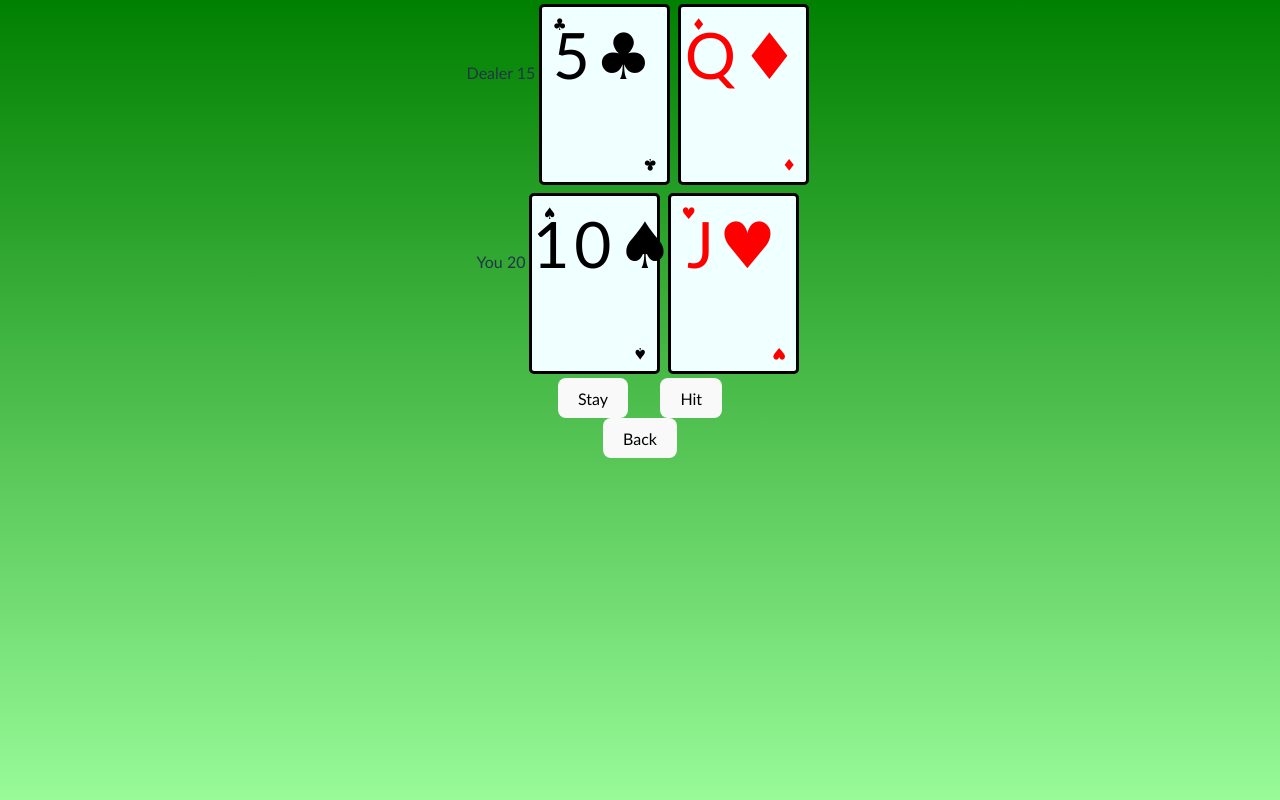
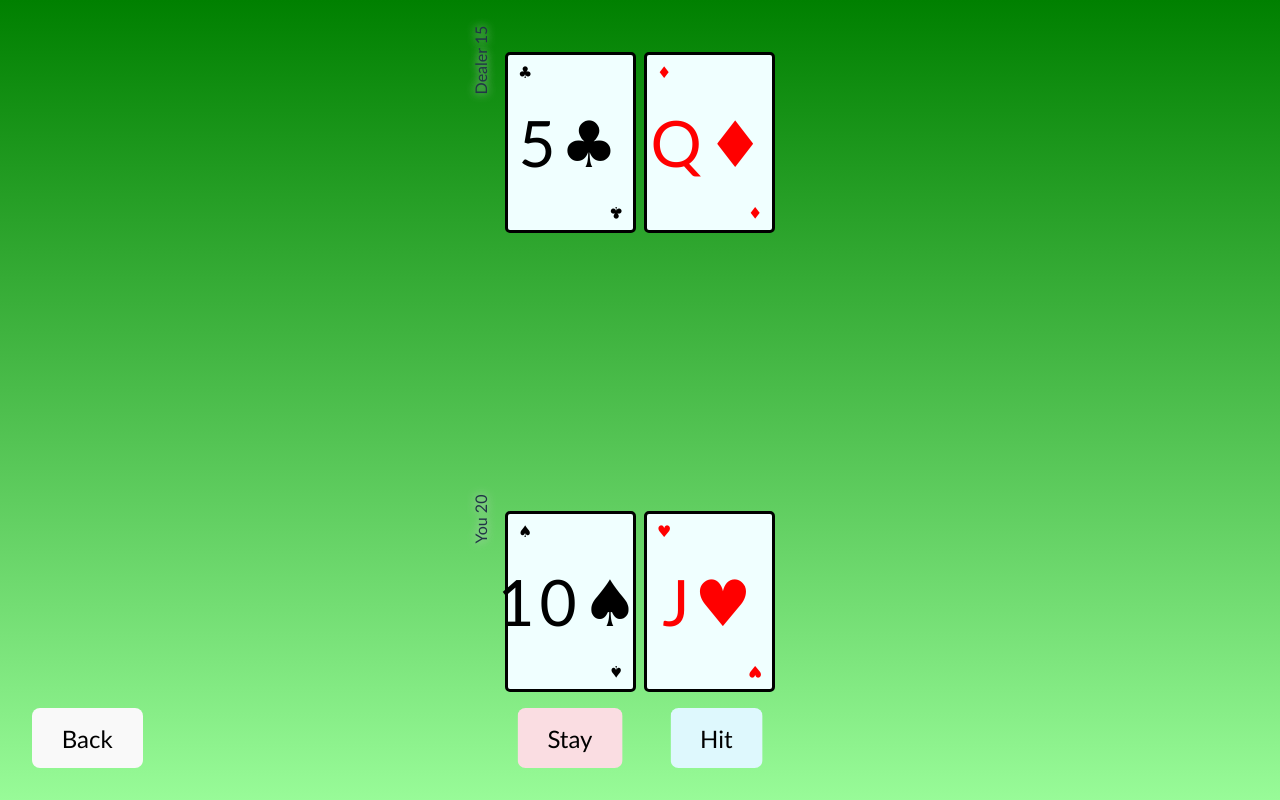
Before and after one commit to jobbol/blackjack, a React (Vite) app: page / in a window 1280 px wide. Both pictures are taken after a click on the button "Multiplayer". Built offline with nearby package versions, Linux system fonts and the light colour scheme.

Commit message:
Added card backing

```diff
--- a/src/items/Card.tsx
+++ b/src/items/Card.tsx
@@ -5,7 +5,7 @@ export interface typeCard {
 
 }
 
-export default function Card ({suit, rank}: {suit: string, rank: string}) {
+export default function Card ({suit, rank, isDown}: {suit: string, rank: string, isDown: boolean}) {
     const suitsShort = {
         'D': '♦',
         'H': '♥',
@@ -23,13 +23,23 @@ export default function Card ({suit, rank}: {suit: string, rank: string}) {
     const color = suitToColor[suit as keyof typeof suitToColor];
     suit = suitsShort[suit as keyof typeof suitsShort];
 
+    if (isDown) {
+        return (
+            <div>
+                <div className="card face-down">
+                    <div className="inner-border">&nbsp;</div>
+                </div>
+            </div>
+        );
+    }
+
     return (
-        <div className={"card " + color}>
-            <div className="corner tl">{suit}</div>
-            {/* <div className="corner tr">{rank}<br/>{suit}</div>
-            <div className="corner bl">{rank}<br/>{suit}</div> */}
-            <div className="corner br">{suit}</div>
-            <div className="center">{rank}{suit}</div>
+        <div>
+            <div className={"card " + color}>
+                <div className="corner tl">{suit}</div>
+                <div className="corner br">{suit}</div>
+                <div className="center">{rank}{suit}</div>
+            </div>
         </div>
     );
 }
--- a/src/pages/Game.css
+++ b/src/pages/Game.css
@@ -1,14 +1,85 @@
-.hand > div {
-    display: inline-block;
-}
-
-body {
+main#game {
     background-image: linear-gradient(green, palegreen);
 }
 
-button.back {
+.hand > div,
+.hand > span {
+    float: left;
+}
+
+.hand span {
+    width: 55px;
+}
+
+.hand {
+    position: absolute;
+    left: 50%;
+    transform: translateX(-50%);
+    margin: 3rem 0;
+}
+
+.hand-self {
+    bottom: 7%;
+}
+
+.hand-opponent {
+    top: 0;
+}
+
+
+
+.hand span{
+    position: absolute;
+    text-shadow: 0 0 10px lightgray;
+    left: -60px;
+    width: 80px;
+    top: 0;
+    transform: rotate(-90deg);
+}
+
+
+
+/* .hand-self::before{
+    content: 'You';
+    position: absolute;
+    left: -30px;
+    top: 0;
+    transform: rotate(-90deg);
+}
+
+
+.hand-opponent::before{
+    content: 'Dealer';
+    position: absolute;
+    left: -40px;
+    top: 0;
+    transform: rotate(-90deg);
+} */
+
+button#back {
     position: absolute;
     bottom: 0;
     left: 0;
     margin: 2rem;
+    font-size: 1.5rem;
 }
+
+.player-actions {
+    position: absolute;
+    left: 50%;
+    bottom: 0;
+    transform: translateX(-50%);
+    margin-bottom: 2rem;
+
+}
+
+.player-actions button {
+    font-size: 1.5rem;
+    min-width: 3rem;
+}
+.player-actions #stay {
+    background-color: rgb(250, 221, 226);
+}
+.player-actions #hit {
+    background-color: rgb(222, 248, 253);
+}
```
